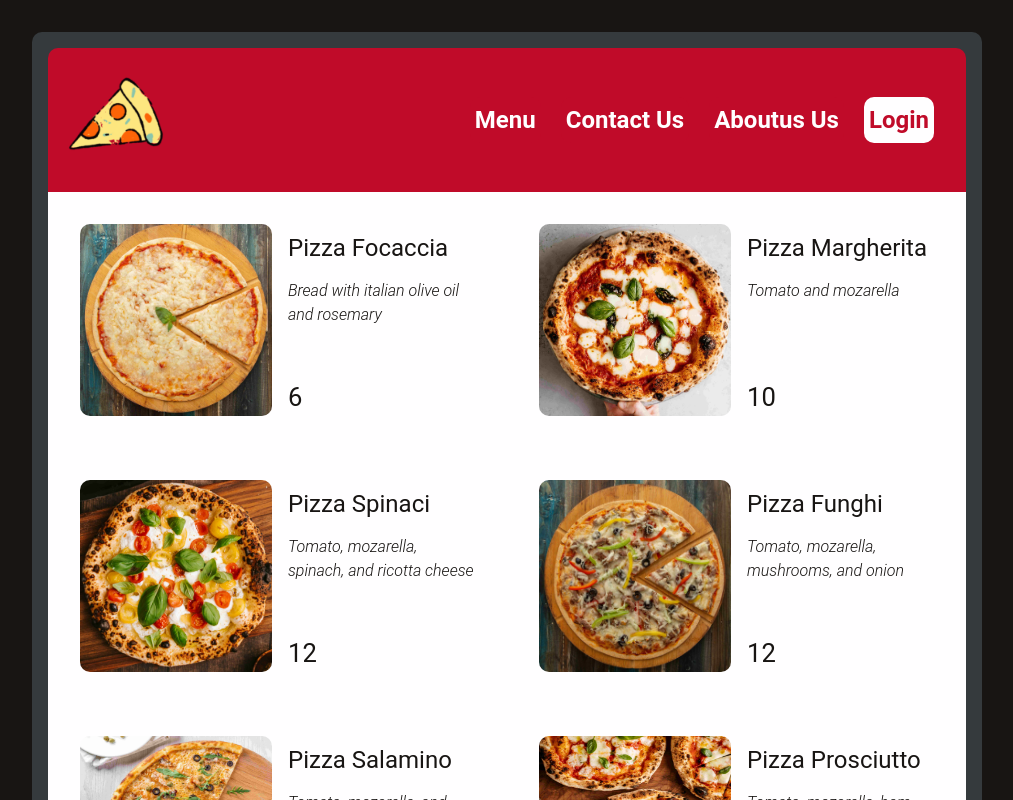
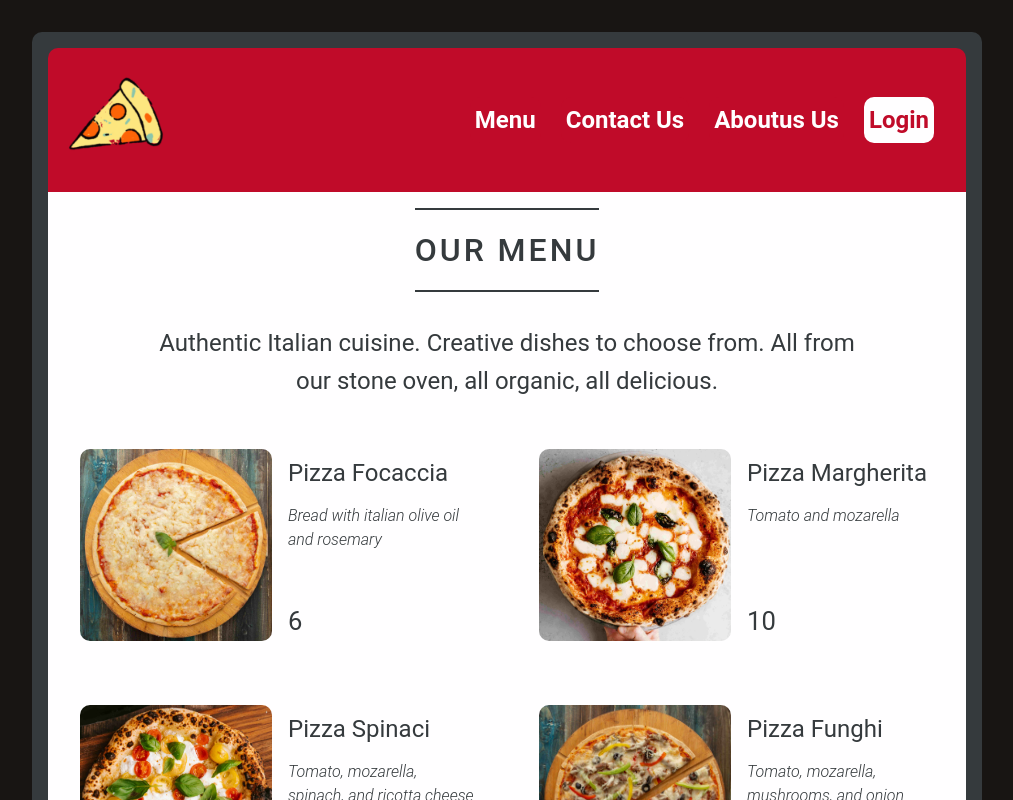
Before and after one commit to naLeilan/Pizza, a React (Vite) app: page / in a window 1280 px wide. Shown: the top 800 px of the page, without its empty margins (133-1146 px from the left). Built offline with nearby package versions, Linux system fonts and the light colour scheme.

Commit message:
added socialmedia component

```diff
--- a/src/App.jsx
+++ b/src/App.jsx
@@ -51,7 +51,7 @@ function App() {
   return (
     <div className="app">
       <Header />
-      <Menu name={pizzaData.name} />
+      <Menu />
       <Footer />
     </div>
   );
@@ -63,12 +63,20 @@ function Menu() {
 
   return (
     <main className="menu">
+      <h2>Our Menu</h2>
+
       {numPizzas > 0 ? (
-        <ul className="pizzas">
-          {pizzas.map((pizza) => (
-            <Pizza pizzaObj={pizza} key={pizza.name} />
-          ))}
-        </ul>
+        <>
+          <p className="menu-p">
+            Authentic Italian cuisine. Creative dishes to choose from. All from
+            our stone oven, all organic, all delicious.
+          </p>
+          <ul className="pizzas">
+            {pizzas.map((pizza) => (
+              <Pizza pizzaObj={pizza} key={pizza.name} />
+            ))}
+          </ul>
+        </>
       ) : (
         <p>Comming Soon...</p>
       )}
--- a/src/index.css
+++ b/src/index.css
@@ -112,9 +112,9 @@ nav {
 
 .menu {
   display: flex;
-  flex-direction: row;
   align-items: center;
-  gap: 4rem;
+  gap: 2rem;
+  color: var(--color-gray1);
 }
 
 .menu h2 {
@@ -122,13 +122,13 @@ nav {
   padding: 1rem 0;
   border-top: 2px solid currentColor;
   border-bottom: 2px solid currentColor;
-  font-size: 2.4rem;
+  font-size: 2rem;
   text-transform: uppercase;
   letter-spacing: 3px;
   font-weight: 500;
 }
 
-.menu > p {
+.menu-p {
   font-size: 1.5rem;
   text-align: center;
   line-height: 1.6;
@@ -179,7 +179,7 @@ nav {
 }
 
 .pizza.sold-out {
-  color: #888;
+  color: var(--color-red2);
 }
 
 .pizza.sold-out img {
@@ -194,7 +194,7 @@ main {
   flex-direction: column;
   padding: 1rem;
   background-color: var(--color-light);
-  color: var(--bg);
+  color: var(--color-gray1);
   /* border-radius: 10px; */
 }
 
```
